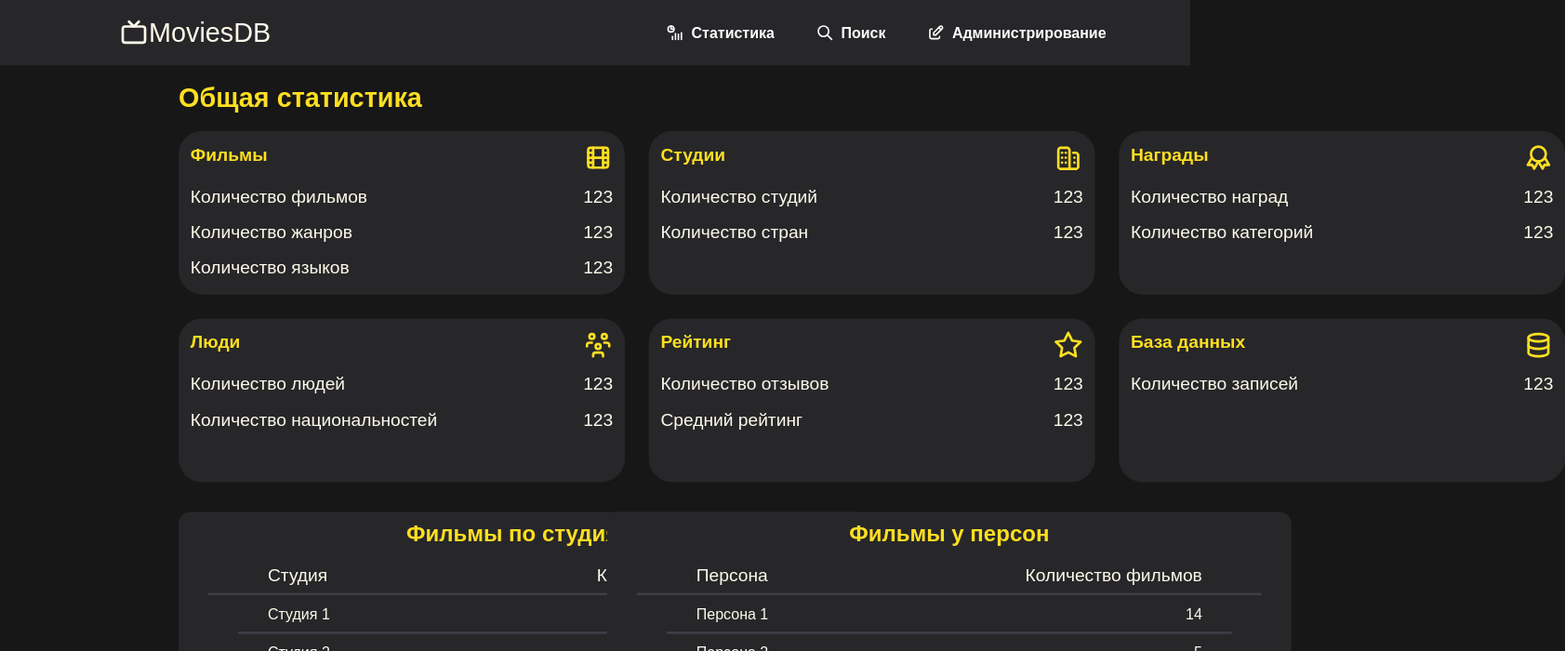
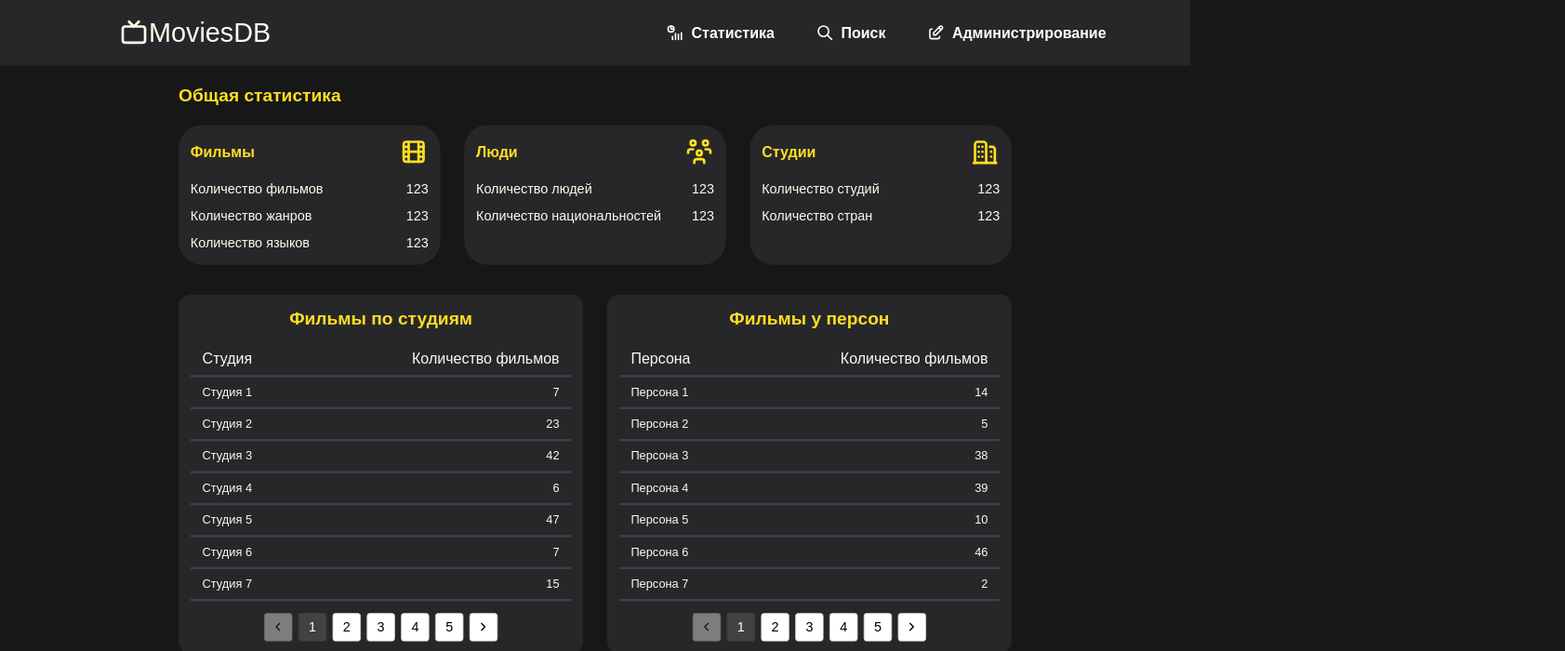
Before and after one commit to Rissta/MOVIE-BD, a Next.js app: page / in a window 1280 px wide. Shown: the top 700 px of the page at 93% size, 1683 px wide, since content can reach past the window. Built offline with nearby package versions, Linux system fonts and the light colour scheme.

Commit message:
Добавил адаптивность под ноутбук

```diff
--- a/app/page.jsx
+++ b/app/page.jsx
@@ -1,10 +1,10 @@
-"use client"; // Обязательно для использования React-хуков в Next.js 13+
+"use client";
 
 import { useState } from "react";
+import { IconAward, IconBuildings, IconDatabase, IconMovie, IconStar, IconUsersGroup } from "@tabler/icons-react";
 import { Pagination } from "@mantine/core";
-import { IconAward, IconBuildings, IconDatabase, IconMovie, IconStar, IconUsersGroup } from "@tabler/icons-react";
 
-export default function statistic() {
+export default function Statistic() {
   // Функция для разбиения массива на чанки
   function chunk(array, size) {
     if (!array.length) {
@@ -25,7 +25,7 @@ export default function statistic() {
     }));
 
   // Разбиваем данные на страницы по 5 элементов на страницу
-  const studiosPages = chunk(studiosData, 5);
+  const studiosPages = chunk(studiosData, 7);
 
   // Состояние для отслеживания активной страницы студий
   const [activeStudioPage, setActiveStudioPage] = useState(1);
@@ -43,7 +43,7 @@ export default function statistic() {
     }));
 
   // Разбиваем данные на страницы по 5 элементов на страницу
-  const personsPages = chunk(personsData, 5);
+  const personsPages = chunk(personsData, 7);
 
   // Состояние для отслеживания активной страницы персон
   const [activePersonPage, setActivePersonPage] = useState(1);
@@ -52,160 +52,110 @@ export default function statistic() {
   const currentPersonPageData = personsPages[activePersonPage - 1];
 
   return (
-    <div>
-      <h1 className="ml-60 mt-6 text-4xl font-bold text-yellow-300">Общая статистика</h1>
-      <div className="grid grid-flow-col grid-rows-2 gap-8 ml-60 mt-6 text-2xl mr-60">
+    <div className="text-amber-50">
+      <h1 className="ml-60 mt-6 text-2xl font-bold text-yellow-300">Общая статистика</h1>
+      <div className="grid grid-cols-3 gap-8 ml-60 mt-6 mr-60">
         {/* Блок "Фильмы" */}
-        <div className="h-55 w-150 bg-zinc-800 text-amber-50 rounded-4xl">
-          <div className="flex place-content-between m-4">
-            <p className="font-bold text-yellow-300">Фильмы</p>
-            <IconMovie className="float-end text-yellow-300 rounded-4xl" size={40} />
+        <div className="h-auto w-full bg-zinc-800 rounded-4xl p-4">
+          <div className="flex justify-between items-center mb-4">
+            <p className="font-bold text-yellow-300 text-xl">Фильмы</p>
+            <IconMovie className="text-yellow-300" size={40} />
           </div>
-          <div className="flex place-content-between m-4">
-            <p className="">Количество фильмов</p>
-            <p>123</p>
+          <div className="flex justify-between items-center mb-2">
+            <p className="text-lg">Количество фильмов</p>
+            <p className="text-lg">123</p>
           </div>
-          <div className="flex place-content-between m-4">
-            <p className="">Количество жанров</p>
-            <p>123</p>
+          <div className="flex justify-between items-center mb-2">
+            <p className="text-lg">Количество жанров</p>
+            <p className="text-lg">123</p>
           </div>
-          <div className="flex place-content-between m-4">
-            <p className="">Количество языков</p>
-            <p>123</p>
+          <div className="flex justify-between items-center">
+            <p className="text-lg">Количество языков</p>
+            <p className="text-lg">123</p>
           </div>
         </div>
 
-        {/* Остальные блоки (Люди, Студии, Рейтинг, Награды, База данных) */}
-        <div className="h-55 w-150 bg-zinc-800 text-amber-50 rounded-4xl">
-          <div className="flex place-content-between m-4">
-            <p className="font-bold text-yellow-300">Люди</p>
-            <IconUsersGroup className="float-end text-yellow-300 rounded-4xl" size={40} />
+        {/* Блок "Люди" */}
+        <div className="h-auto w-full bg-zinc-800 rounded-4xl p-4">
+          <div className="flex justify-between items-center mb-4">
+            <p className="font-bold text-yellow-300 text-xl">Люди</p>
+            <IconUsersGroup className="text-yellow-300" size={40} />
           </div>
-          <div className="flex place-content-between m-4">
-            <p className="">Количество людей</p>
-            <p>123</p>
+          <div className="flex justify-between items-center mb-2">
+            <p className="text-lg">Количество людей</p>
+            <p className="text-lg">123</p>
           </div>
-          <div className="flex place-content-between m-4">
-            <p className="">Количество национальностей</p>
-            <p>123</p>
+          <div className="flex justify-between items-center">
+            <p className="text-lg">Количество национальностей</p>
+            <p className="text-lg">123</p>
           </div>
         </div>
 
-        <div className="h-55 w-150 bg-zinc-800 text-amber-50 rounded-4xl">
-          <div className="flex place-content-between m-4">
-            <p className="font-bold text-yellow-300">Студии</p>
-            <IconBuildings className="float-end text-yellow-300 rounded-4xl" size={40} />
+        {/* Блок "Студии" */}
+        <div className="h-auto w-full bg-zinc-800 rounded-4xl p-4">
+          <div className="flex justify-between items-center mb-4">
+            <p className="font-bold text-yellow-300 text-xl">Студии</p>
+            <IconBuildings className="text-yellow-300" size={40} />
           </div>
-          <div className="flex place-content-between m-4">
-            <p className="">Количество студий</p>
-            <p>123</p>
+          <div className="flex justify-between items-center mb-2">
+            <p className="text-lg">Количество студий</p>
+            <p className="text-lg">123</p>
           </div>
-          <div className="flex place-content-between m-4">
-            <p className="">Количество стран</p>
-            <p>123</p>
-          </div>
-        </div>
-
-        <div className="h-55 w-150 bg-zinc-800 text-amber-50 rounded-4xl">
-          <div className="flex place-content-between m-4">
-            <p className="font-bold text-yellow-300">Рейтинг</p>
-            <IconStar className="float-end text-yellow-300 rounded-4xl" size={40} />
-          </div>
-          <div className="flex place-content-between m-4">
-            <p className="">Количество отзывов</p>
-            <p>123</p>
-          </div>
-          <div className="flex place-content-between m-4">
-            <p className="">Средний рейтинг</p>
-            <p>123</p>
-          </div>
-        </div>
-
-        <div className="h-55 w-150 bg-zinc-800 text-amber-50 rounded-4xl">
-          <div className="flex place-content-between m-4">
-            <p className="font-bold text-yellow-300">Награды</p>
-            <IconAward className="float-end text-yellow-300 rounded-4xl" size={40} />
-          </div>
-          <div className="flex place-content-between m-4">
-            <p className="">Количество наград</p>
-            <p>123</p>
-          </div>
-          <div className="flex place-content-between m-4">
-            <p className="">Количество категорий</p>
-            <p>123</p>
-          </div>
-        </div>
-
-        <div className="h-55 w-150 bg-zinc-800 text-amber-50 rounded-4xl">
-          <div className="flex place-content-between m-4">
-            <p className="font-bold text-yellow-300">База данных</p>
-            <IconDatabase className="float-end text-yellow-300 rounded-4xl" size={40} />
-          </div>
-          <div className="flex place-content-between m-4">
-            <p className="">Количество записей</p>
-            <p>123</p>
+          <div className="flex justify-between items-center">
+            <p className="text-lg">Количество стран</p>
+            <p className="text-lg">123</p>
           </div>
         </div>
       </div>
 
       {/* Блок с пагинацией */}
-      <div className="grid grid-cols-2 grid-rows-1 gap-8 ml-60 mt-10 text-2xl mr-60">
+      <div className="grid grid-cols-2 gap-8 ml-60 mt-10 mr-60">
         {/* Левый блок с пагинацией (студии) */}
-        <div className="h-114 w-230 bg-zinc-800 rounded-2xl text-3xl">
-          <p className="flex justify-evenly pt-3 pb-3 font-bold text-yellow-300"> Фильмы по студиям </p>
-          <div className="flex place-content-between items-center h-13 border-b-3 border-zinc-700 ml-10 mr-10 text-3xl">
-            <p className="text-amber-50 text-2xl ml-20">Студия</p>
-            <p className="text-amber-50 text-2xl mr-20">Количество фильмов</p>
+        <div className="h-auto w-full bg-zinc-800 rounded-2xl p-4">
+          <p className="text-center text-yellow-300 font-bold text-2xl mb-4">Фильмы по студиям</p>
+          <div className="flex justify-between items-center border-b-3 border-zinc-700 py-2">
+            <p className="text-amber-50 text-xl ml-4">Студия</p>
+            <p className="text-amber-50 text-xl mr-4">Количество фильмов</p>
           </div>
-          {/* Отображение данных текущей страницы студий */}
           {currentStudioPageData?.map((item) => (
-            <div
-              key={item.id}
-              className="flex place-content-between items-center h-13 border-b-3 border-zinc-700 ml-20 mr-20"
-            >
-              <p className="text-amber-50 text-xl ml-10">{item.studio}</p>
-              <p className="text-amber-50 text-xl mr-10">{item.moviesCountStudio}</p>
+            <div key={item.id} className="flex justify-between items-center border-b-3 border-zinc-700 py-2">
+              <p className="text-amber-50 text-base ml-4">{item.studio}</p>
+              <p className="text-amber-50 text-base mr-4">{item.moviesCountStudio}</p>
             </div>
           ))}
-          {/* Пагинация для студий */}
-          <div className="flex justify-evenly items-center h-20">
+          <div className="flex justify-center mt-4">
             <Pagination
-              total={studiosPages.length} // Общее количество страниц
-              value={activeStudioPage} // Текущая страница
-              onChange={setActiveStudioPage} // Обработчик изменения страницы
-              size="xl"
+              total={studiosPages.length}
+              value={activeStudioPage}
+              onChange={setActiveStudioPage}
+              size="lg"
               color="dark.4"
-              styles={{	dots:{ color: "#52525c"}}}
+              styles={{ dots: { color: "#52525c" } }}
             />
           </div>
         </div>
 
         {/* Правый блок с пагинацией (персоны) */}
-        <div className="h-114 w-230 bg-zinc-800 rounded-2xl text-3xl">
-          <p className="flex justify-evenly pt-3 pb-3 font-bold text-yellow-300"> Фильмы у персон </p>
-          <div className="flex place-content-between items-center h-13 border-b-3 border-zinc-700 ml-10 mr-10 text-3xl">
-            <p className="text-amber-50 text-2xl ml-20">Персона</p>
-            <p className="text-amber-50 text-2xl mr-20">Количество фильмов</p>
+        <div className="h-auto w-full bg-zinc-800 rounded-2xl p-4">
+          <p className="text-center text-yellow-300 font-bold text-2xl mb-4">Фильмы у персон</p>
+          <div className="flex justify-between items-center border-b-3 border-zinc-700 py-2">
+            <p className="text-amber-50 text-xl ml-4">Персона</p>
+            <p className="text-amber-50 text-xl mr-4">Количество фильмов</p>
           </div>
-          {/* Отображение данных текущей страницы персон */}
           {currentPersonPageData?.map((item) => (
-            <div
-              key={item.id}
-              className="flex place-content-between items-center h-13 border-b-3 border-zinc-700 ml-20 mr-20"
-            >
-              <p className="text-amber-50 text-xl ml-10">{item.person}</p>
-              <p className="text-amber-50 text-xl mr-10">{item.moviesCountPerson}</p>
+            <div key={item.id} className="flex justify-between items-center border-b-3 border-zinc-700 py-2">
+              <p className="text-amber-50 text-base ml-4">{item.person}</p>
+              <p className="text-amber-50 text-base mr-4">{item.moviesCountPerson}</p>
             </div>
           ))}
-          {/* Пагинация для персон */}
-          <div className="flex justify-evenly items-center h-20">
+          <div className="flex justify-center mt-4">
             <Pagination
-              total={personsPages.length} // Общее количество страниц
-              value={activePersonPage} // Текущая страница
-              onChange={setActivePersonPage} // Обработчик изменения страницы
-              size="xl"
+              total={personsPages.length}
+              value={activePersonPage}
+              onChange={setActivePersonPage}
+              size="lg"
               color="dark.4"
-              styles={{	dots:{ color: "#52525c"}}}
+              styles={{ dots: { color: "#52525c" } }}
             />
           </div>
         </div>
--- a/app/search/movie/page.jsx
+++ b/app/search/movie/page.jsx
@@ -1,5 +1,4 @@
 "use client"; // Обязательно для использования React-хуков в Next.js 13+
-
 import { useState } from "react";
 import { Button, Input, Modal, Pagination, Select, Text } from "@mantine/core";
 import {
@@ -60,7 +59,7 @@ export default function Search() {
   const [selectedFilm, setSelectedFilm] = useState(null);
 
   return (
-    <div>
+    <div className="w-full max-w-[120vw] mx-auto">
       {/* Модальное окно "Описание" */}
       <Modal
         opened={openedDescription}
@@ -130,12 +129,17 @@ export default function Search() {
       </Modal>
 
       {/* Основная часть интерфейса */}
-      <div className="mt-12 ml-180 mr-180">
-        <div className="flex">
-          <div className="w-220">
-            <Input radius={20} size="xl" placeholder="Поиск по названию" leftSection={<IconSearch size={30} />} />
+      <div className="mt-12">
+        <div className="flex justify-center items-center">
+          <div className="w-1/3">
+            <Input
+              radius={20}
+              size="xl"
+              placeholder="Поиск по названию"
+              leftSection={<IconSearch size={30} />}
+            />
           </div>
-          <div className="bg-yellow-300 rounded-2xl float-end ml-6">
+          <div className="bg-yellow-300 rounded-2xl ml-6">
             <Button variant="subtle" color="dark.8" size="xl" leftSection={<IconSearch size={30} />}>
               Поиск
             </Button>
@@ -143,13 +147,12 @@ export default function Search() {
         </div>
       </div>
 
-      <div className="flex justify-self-center items-center">
-        <div className="grid grid-cols-3 grid-rows-2 gap-x-10 gap-y-6 text-2xl mt-6">
+      <div className="flex justify-center items-center mt-6">
+        <div className="grid grid-cols-3 gap-x-10 gap-y-6 text-2xl">
           <Select
             size="lg"
             radius="md"
             allowDeselect
-            className="w-150 text-amber-50"
             label="Жанр"
             placeholder="Выберите жанр"
             data={["React", "Angular", "Vue", "Svelte"]}
@@ -162,7 +165,6 @@ export default function Search() {
             size="lg"
             radius="md"
             allowDeselect
-            className="w-150 text-amber-50"
             label="Персона"
             placeholder="Выберите персону"
             data={["React", "Angular", "Vue", "Svelte", "1", "12", "13", "14", "15", "16", "17", "18", "19"]}
@@ -174,7 +176,6 @@ export default function Search() {
           <Select
             size="lg"
             radius="md"
-            className="w-150 text-amber-50"
             label="Студия"
             placeholder="Выберите студию"
             data={["Без сортировки", "Сначала новые", "Сначала старые", "От А до Я", "От Я до А"]}
@@ -187,7 +188,6 @@ export default function Search() {
             size="lg"
             radius="md"
             allowDeselect
-            className="w-150 text-amber-50"
             label="Страна"
             placeholder="Выберите страну"
             data={["React", "Angular", "Vue", "Svelte"]}
@@ -200,7 +200,6 @@ export default function Search() {
             size="lg"
             radius="md"
             allowDeselect
-            className="w-150 text-amber-50"
             label="Год"
             placeholder="Выберите год"
             data={["React", "Angular", "Vue", "Svelte"]}
@@ -209,13 +208,11 @@ export default function Search() {
               dropdown: { backgroundColor: "#27272a", border: "3px solid #171717", color: "#71717b" },
             }}
           />
-          <Input.Wrapper label="Рейтинг" className="text-amber-50" size="md">
+          <Input.Wrapper label="Рейтинг" size="md">
             <Input
               size="lg"
               radius="md"
-              className="w-150 text-amber-50"
               placeholder="От"
-              data={["React", "Angular", "Vue", "Svelte"]}
               styles={{
                 input: { backgroundColor: "#27272a", borderColor: "#27272a", color: "#71717b" },
               }}
@@ -224,7 +221,7 @@ export default function Search() {
         </div>
       </div>
 
-      <div className="flex justify-self-center items-center mt-8 mb-6">
+      <div className="flex justify-center items-center mt-8 mb-6">
         <div className="bg-zinc-800 rounded-2xl">
           <Button variant="subtle" color="white" size="lg" leftSection={<IconFilterOff size={30} />}>
             Сбросить фильтр
@@ -325,14 +322,14 @@ export default function Search() {
       </div>
 
       {/* Пагинация */}
-      <div className="flex justify-evenly items-center mt-6">
+      <div className="flex justify-center items-center mt-6">
         <Pagination
           total={data.length} // Общее количество страниц
           value={activePage} // Текущая страница
           onChange={setActivePage} // Обработчик изменения страницы
           color="dark.4"
           size="xl"
-          styles={{	dots:{ color: "#52525c"}}}
+          styles={{ dots: { color: "#52525c" } }}
         />
       </div>
     </div>
```
Also changed, not shown: app/administration/add/award/page.jsx (+16 -12 lines), app/administration/add/movie/page.jsx (+24 -28 lines), app/administration/add/people/page.jsx (+17 -15 lines), app/administration/add/studio/page.jsx (+16 -12 lines), app/search/award/page.jsx (+13 -13 lines), app/search/people/page.jsx (+12 -15 lines), app/search/studio/page.jsx (+14 -14 lines).
